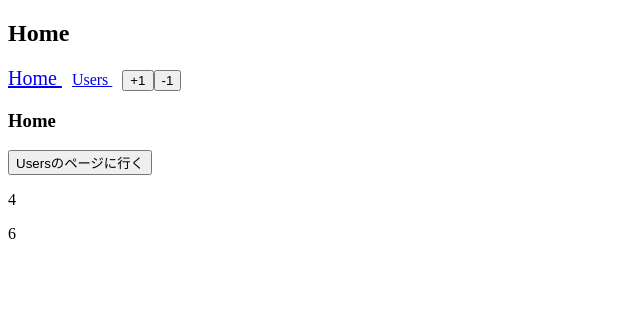
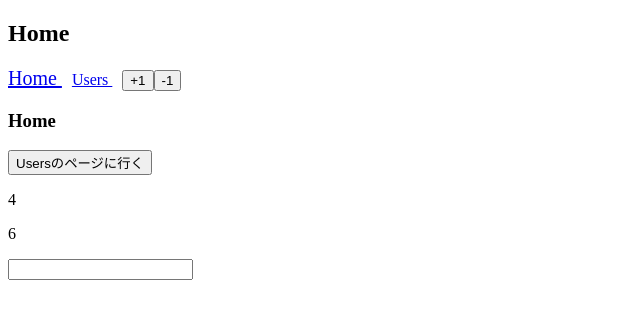
Before and after one commit to Kuma-inataku/vue_udemy, a Vue app: page / in a window 1280 px wide. Shown: the top 318 px of the page, without its empty margins (0-640 px from the left). Built offline with nearby package versions, Linux system fonts and the light colour scheme.

Commit message:
use v-model without v-model

```diff
--- a/src/store.js
+++ b/src/store.js
@@ -6,10 +6,12 @@
 export default new Vuex.Store({
   state: {
     count: 2,
+    message: "",
   },
   getters: {
     doubleCount: state => state.count * 2,
     tripleCount: state => state.count * 3,
+    message: state => state.message,
   },
   mutations: {
     increment(state, number) {
@@ -17,6 +19,9 @@
     },
     decrement(state, number) {
       state.count -= number;
+    },
+    updateMessage(state, newMessage) {
+      state.message = newMessage;
     }
   },
   actions: {
@@ -26,5 +31,8 @@
     decrement({ commit }, number) {
       commit('decrement', number);
     },
+    updateMessage({ commit }, newMessage) {
+      commit("updateMessage", newMessage);
+    }
   }
 });
--- a/src/views/HeaderHome.vue
+++ b/src/views/HeaderHome.vue
@@ -31,7 +31,6 @@
 export default {
   methods: {
     ...mapActions(["increment", "decrement"]),
-    // ...mapMutations(["increment", "decrement"]),
   }
 }
 </script>
--- a/src/views/Home.vue
+++ b/src/views/Home.vue
@@ -4,6 +4,12 @@
     <button @click="toUsers">Usersのページに行く</button>
     <p>{{ doubleCount }}</p>
     <p>{{ tripleCount }}</p>
+    <input
+      type="text"
+      :value="message"
+      @input="updateMessage"
+    >
+    <p>{{ message }}</p>
   </div>
 </template>
 
@@ -12,9 +18,15 @@
 
 export default {
   computed: {
-    ...mapGetters(["doubleCount", "tripleCount"])
+    ...mapGetters(["doubleCount", "tripleCount"]),
+    message() {
+      return this.$store.getters.message;
+    }
   },
   methods: {
+    updateMessage(e) {
+      this.$store.dispatch("updateMessage", e.target.value);
+    },
     toUsers() {
       this.$router.push({
         name: 'users-id-profile',
```
